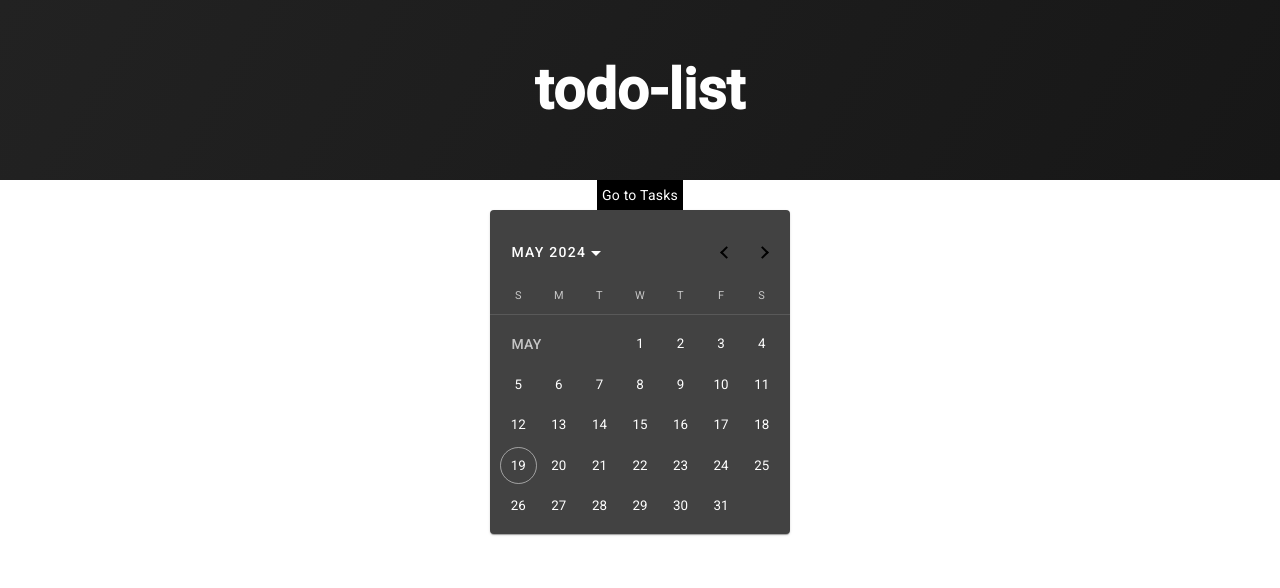
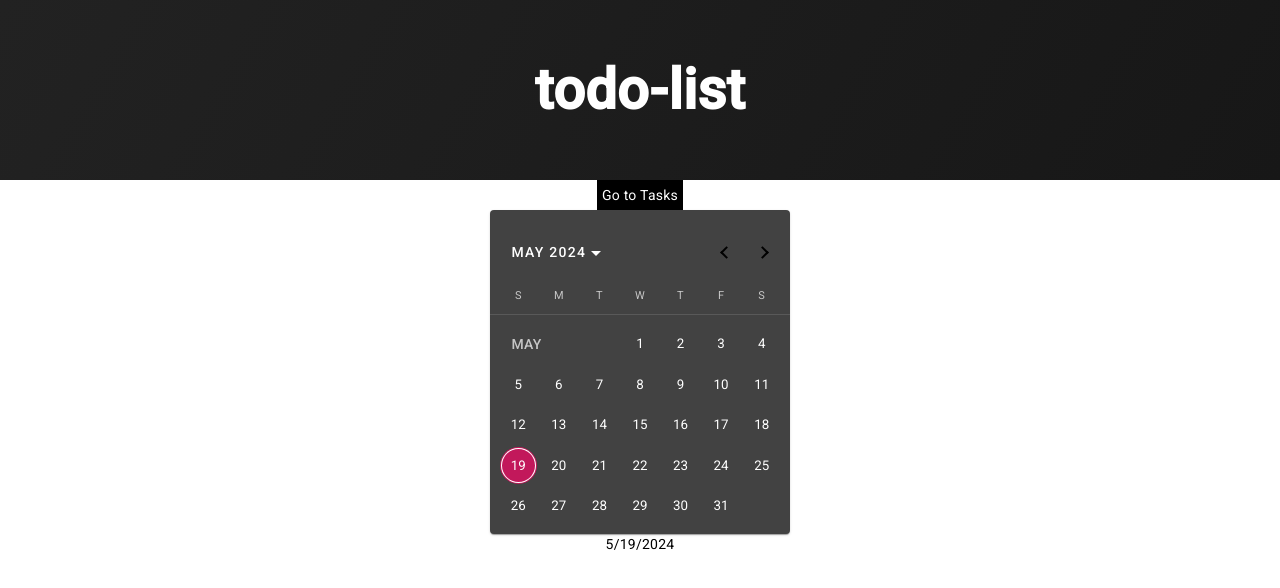
Before and after one commit to 12032002hailong/angular14_basic, an Angular app: page / in a window 1280 px wide. Shown: the top 588 px of the page. Built offline with nearby package versions, Linux system fonts and the light colour scheme.

Commit message:
two way databinding calendar selected date

```diff
--- a/src/app/calendar/calendar.component.html
+++ b/src/app/calendar/calendar.component.html
@@ -2,7 +2,7 @@
   <a href="go_to-link" routerLink="/tasks">Go to Tasks</a>
 
   <mat-card class="demo-inline-calendar-card">
-    <mat-calendar [(selected)]="selected"></mat-calendar>
+    <mat-calendar [(selected)]="selectedDate"></mat-calendar>
   </mat-card>
-  <p>{{ selected }}</p>
+  <p>{{ selectedDate.toLocaleDateString() }}</p>
 </div>
--- a/src/app/calendar/calendar.component.ts
+++ b/src/app/calendar/calendar.component.ts
@@ -15,13 +15,9 @@ import { RouterModule } from '@angular/router';
 })
 export class CalendarComponent implements OnInit {
 
-  selected: any;
+  selectedDate = new Date();
 
   ngOnInit(): void {
 
   }
-
-
-
-
 }
```
